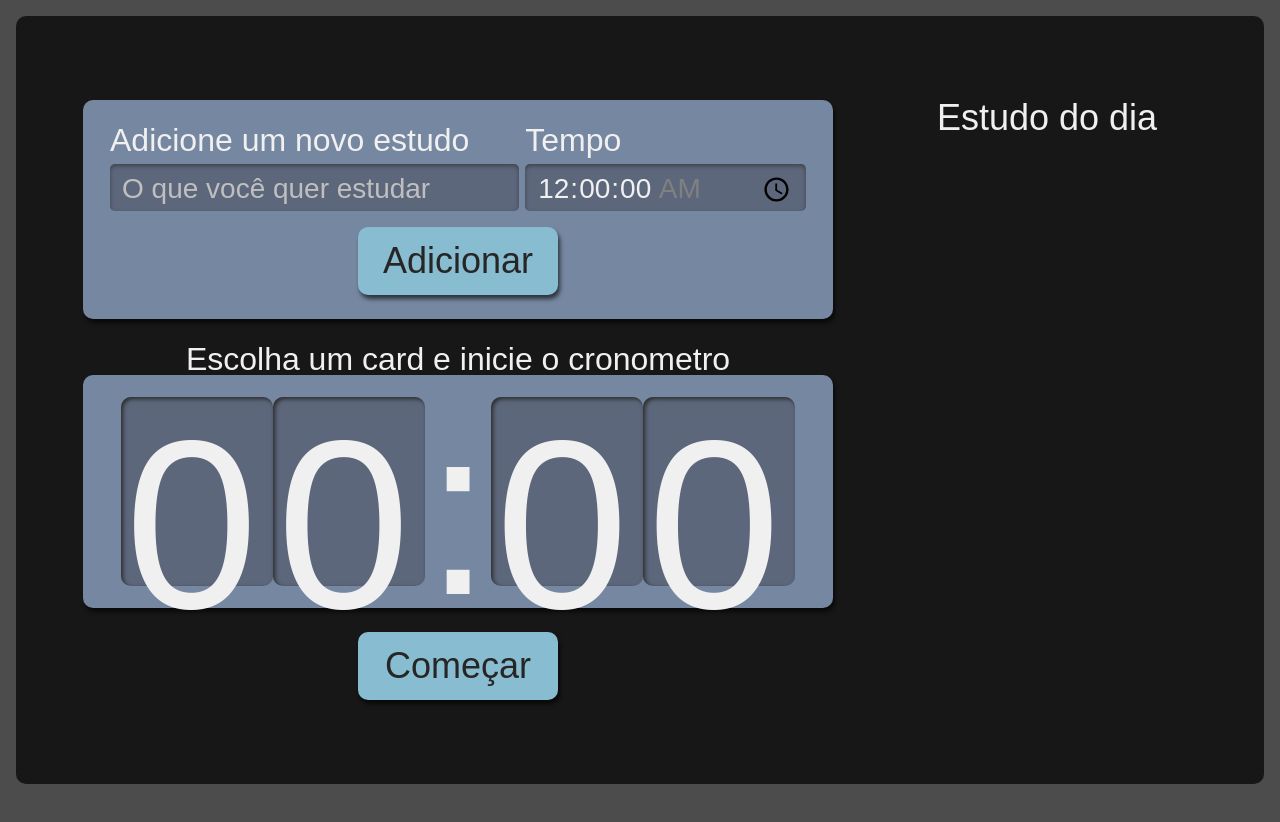
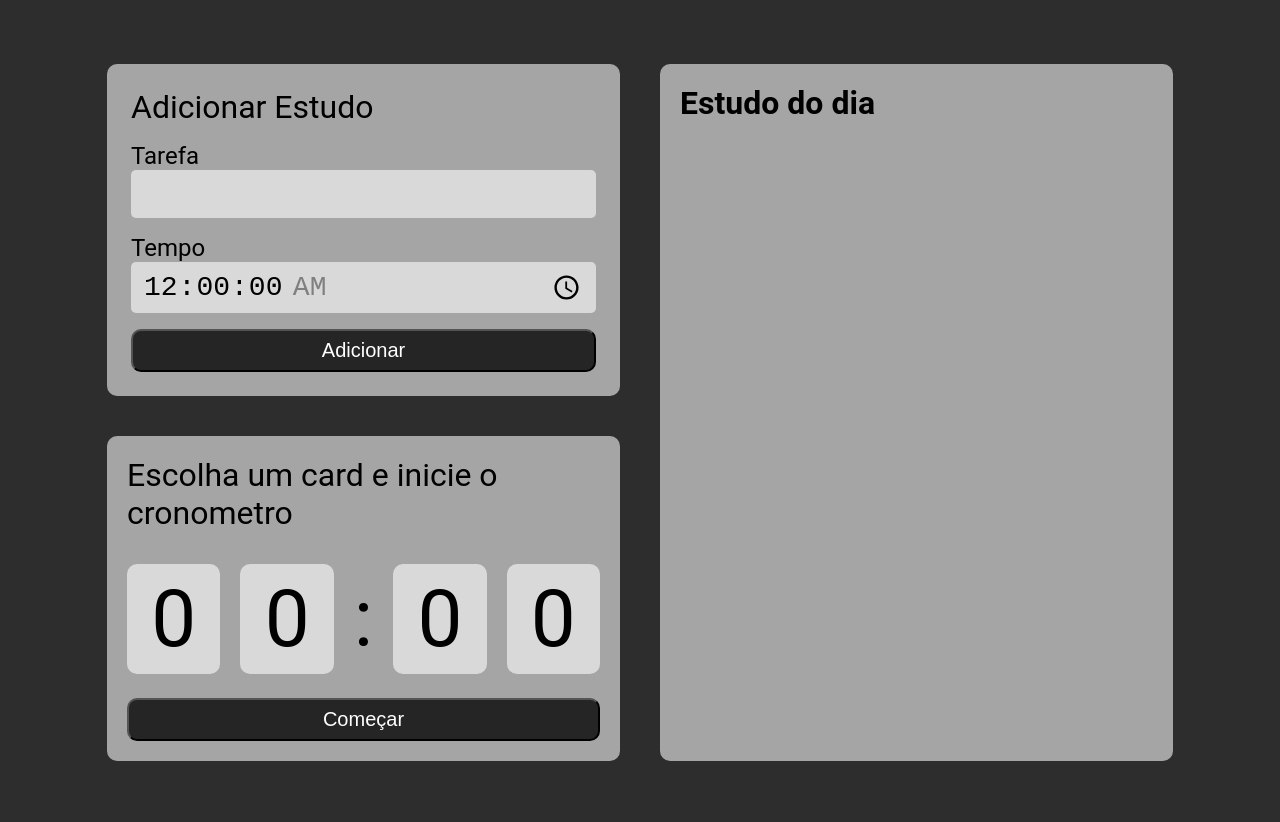
Before and after one commit to luan441/app-studies, a React (Create React App) app: page / in a window 1280 px wide. Shown: the top 822 px of the page. Before the commit the page ends 800 px from the top, so only its background shows below. Built offline with nearby package versions, Linux system fonts and the light colour scheme.

Commit message:
:lipstick: feat: Nova estilizacao

```diff
--- a/src/components/Button/button.module.scss
+++ b/src/components/Button/button.module.scss
@@ -1,25 +1,12 @@
 .button {
-  align-self: center;
-  background-color: #88bcd1;
+  background-color: #252525;
   border-radius: 10px;
-  box-shadow: 2px 4px 4px #0000009F;
-  color: #272626;
+  color: #fff;
   cursor: pointer;
   font-size: 1.25rem;
-  padding: 16px;
-  width: 150px;
+  padding: .5rem;
 
   &:active {
-    background-color: #7CA6B7;
-    box-shadow: 2px 2px 4px #0000009F inset;
+    background-color: #333333;
   }
 }
-
-@media screen and (min-width: 1280px) {
-  .button {
-    grid-column-start: span 2;
-    justify-self: center;
-    width: 200px;
-    font-size: 2.25rem;
-  }
-}
--- a/src/components/Form/form.module.scss
+++ b/src/components/Form/form.module.scss
@@ -2,56 +2,40 @@
   display:flex;
   flex-direction: column;
   grid-area: new-task;
-  background-color: #7687A1;
+  background-color: #A5A5A5;
   border-radius: 10px;
-  box-shadow: 2px 4px 4px #0000009F;
-  padding: 12px;
+  padding: 20px;
+
+  h1 {
+    font-size: 2rem;
+    font-weight: 400;
+    margin-bottom: 1rem;
+  }
 
   .inputContainer {
     display: flex;
-    flex-direction: column;
     width: 100%;
     margin-bottom: 16px;
-
-    label {
-      margin-bottom: 8px;
-      font-size: 1.25rem;
-    }
+    flex-direction: column;
 
     input {
       width: 100%;
-      padding: 8px 12px 4px;
+      padding: 8px 12px;
       box-sizing: border-box;
-      border: unset;
+      border: none;
       border-radius: 5px;
-      background-color: #5D677C;
-      box-shadow: 0px 2px 4px #2D2B2B9F inset;
-
-      &::placeholder {
-        color: #BFBFBF;
-      }
+      background-color: #D9D9D9;
     }
   }
 
   @media screen and (min-width: 1280px) {
-    flex-direction: row;
     flex-wrap: wrap;
     justify-content: space-around;
-    font-size: 2.25rem;
+    font-size: 1.5rem;
     padding: 24px;
     box-sizing: border-box;
 
     .inputContainer {
-      width: calc(60% - 12px);
-
-      &:last-of-type {
-        width: 40%;
-      }
-
-      label {
-        font-size: 2rem;
-      }
-
       input {
         height: 100%;
         font-size: 1.75rem;
--- a/src/components/Form/index.tsx
+++ b/src/components/Form/index.tsx
@@ -22,9 +22,10 @@ export default function Form({ setTasks }: IFormProps) {
 
   return (
     <form className={style.newTask} onSubmit={(event) => addTask(event)}>
+      <h1>Adicionar Estudo</h1>
       <div className={style.inputContainer}>
         <label htmlFor="task">
-          Adicione um novo estudo
+          Tarefa
         </label>
         <input
           type="text"
@@ -32,7 +33,6 @@ export default function Form({ setTasks }: IFormProps) {
           id="task"
           value={task.task}
           onChange={(event) => setTask({...task, task: event.target.value})}
-          placeholder="O que você quer estudar"
           required
         />
       </div>
--- a/src/components/List/Item/item.module.scss
+++ b/src/components/List/Item/item.module.scss
@@ -1,7 +1,6 @@
 .item {
-  background-color: #4D4D4D;
-  border-radius: 8px;
-  box-shadow: 2px 4px 4px #0000009F;
+  background-color: #D9D9D9;
+  border-radius: 10px;
   padding: 12px;
   margin-bottom: 8px;
   position: relative;
@@ -9,21 +8,15 @@
 
   h3 {
     margin-bottom: 8px;
-    word-break: break-all;
-  }
-
-  span {
-    color: #D0D0D0;
   }
 
   @media screen and (min-width:1280px) {
-    font-size: 1.8rem;
+    font-size: 1.2rem;
   }
 }
 
 .itemSelected {
-  background-color: #292929;
-  box-shadow: 2px 4px 4px #0000009F inset;
+  background-color: rgb(124, 124, 124);
 }
 
 .itemCompleted {
--- a/src/components/List/list.module.scss
+++ b/src/components/List/list.module.scss
@@ -1,10 +1,13 @@
 .listTask {
   grid-area: task;
   height: 100%;
+  padding: 20px;
+  background: #A5A5A5;
+  border-radius: 10px;
 
   h2 {
-    font-size: 1.25rem;
-    margin-bottom: 12px;
+    font-size: 2rem;
+    margin-bottom: 1rem;
   }
 
   ul {
@@ -16,8 +19,6 @@
   @media screen and (min-width:1280px) {
 
     h2{
-      text-align: center;
-      font-size: 2.25rem;
       margin-bottom: 24px;
     }
 
--- a/src/components/Timer/Clock/clock.module.scss
+++ b/src/components/Timer/Clock/clock.module.scss
@@ -1,21 +1,7 @@
 .clockNumber {
-  background-color: #5D677C;
-  box-shadow: 2px 2px 4px #2B2B2B inset;
-  height: 3.6rem;
-  width: 3rem;
+  background-color: #D9D9D9;
+  width: 6rem;
   padding: 8px 4px;
   border-radius: 10px;
-
-  @media screen and (min-width:1280px) {
-    height: 10.8rem;
-    width: 9rem;
-  }
+  text-align: center;
 }
-
-.clockDivision {
-  height: 4.2rem;
-
-  @media screen and (min-width:1280px) {
-    height: 12.6rem;
-  }
-}
--- a/src/components/Timer/timer.module.scss
+++ b/src/components/Timer/timer.module.scss
@@ -1,59 +1,23 @@
 .timer {
   display: flex;
   flex-direction: column;
-  align-items: center;
   grid-area: timer;
+  border-radius: 10px;
+  background-color: #A5A5A5;
+  padding: 20px;
 
   .clockWrapper {
     align-items: center;
-    background-color: #7687A1;
-    border-radius: 10px;
-    box-shadow: 2px 4px 4px #0000009F;
-    box-sizing: border-box;
     display: flex;
     font-size: 5rem;
     justify-content: center;
     margin-bottom: 24px;
-    padding: 16px 12px;
     width: 100%;
+    gap: 20px;
   }
 
   .title {
     font-size: 2rem;
-  }
-
-  button {
-    background-color: #88bcd1;
-    border-radius: 10px;
-    box-shadow: 2px 4px 4px #0000009F;
-    color: #272626;
-    cursor: pointer;
-    font-size: 1.25rem;
-    padding: 16px;
-    width: 150px;
-
-    &:active {
-      background-color: #7CA6B7;
-      box-shadow: 2px 2px 4px #0000009F inset;
-      cursor: auto;
-    }
-  }
-
-  @media screen and (min-width:1280px) {
-
-    .clockWrapper{
-      font-size: 15rem;
-    }
-
-    p {
-      font-size: 2rem;
-    }
-
-    button {
-      grid-column-start: span 2;
-      justify-self: center;
-      width: 200px;
-      font-size: 2.25rem;
-    }
+    margin-bottom: 2rem;
   }
 }
--- a/src/index.css
+++ b/src/index.css
@@ -1,83 +1,20 @@
 * {
 	margin: 0;
 	padding: 0;
-	border: 0;
-	font-size: 100%;
-	font: inherit;
-	vertical-align: baseline;
-}
-/* HTML5 display-role reset for older browsers */
-article, aside, details, figcaption, figure,
-footer, header, hgroup, menu, nav, section {
-	display: block;
-}
-body {
-	line-height: 1;
-}
-ol, ul {
-	list-style: none;
-}
-blockquote, q {
-	quotes: none;
-}
-blockquote:before, blockquote:after,
-q:before, q:after {
-	content: '';
-	content: none;
-}
-table {
-	border-collapse: collapse;
-	border-spacing: 0;
+	box-sizing: border-box;
 }
 
-
-input {
-	font-family: inherit;
-	font-size: inherit;
-	font-weight: inherit;
-	color: inherit;
-}
-
-button {
-	border: unset;
-	background-color: unset;
-	font-family: inherit;
-	font-size: inherit;
-	font-weight: inherit;
-	color: inherit;
-}
-
-@import url('https://fonts.googleapis.com/css2?family=Manjari&display=swap');
+@import url('https://fonts.googleapis.com/css2?family=Roboto&display=swap');
 
 body {
 	display: flex;
 	justify-content: center;
-	font-family: 'Manjari', sans-serif;
-	color: #F0F0F0;
-	background-color: #4C4C4C;
+	font-family: 'Roboto', sans-serif;
+	background-color: #2D2D2D;
 	height: 100%;
 	width: 100%;
-	padding: 16px;
-	box-sizing: border-box;
 }
 
 #root {
 	width: 100%;
 }
-
-::-webkit-scrollbar {
-	width: 8px;
-}
-
-::-webkit-scrollbar-track {
-	background: unset;
-}
-
-::-webkit-scrollbar-thumb {
-	border-radius: 4px;
-	background: #888;
-}
-
-::-webkit-scrollbar-thumb:hover {
-	background: #555;
-}
--- a/src/pages/app.module.scss
+++ b/src/pages/app.module.scss
@@ -6,23 +6,16 @@
   "timer"
   "task"
   ;
-  row-gap: 24px;
-  min-width: 320px;
-  min-height: calc(100vh - 32px);
-  width: 100%;
+  gap: 40px;
   padding: 32px;
-  box-sizing: border-box;
-  border-radius: 10px;
-  background-color: #171717;
 
   @media screen and (min-width:1280px)  {
     grid-template-areas:
     "new-task task"
     "timer task"
     ;
-    column-gap: 64px;
     grid-template-rows: min-content min-content;
-    grid-template-columns: 750px 300px;
+    grid-template-columns: repeat(2, 513px);
     justify-content: center;
     align-content: center;
     padding: 64px;
```
